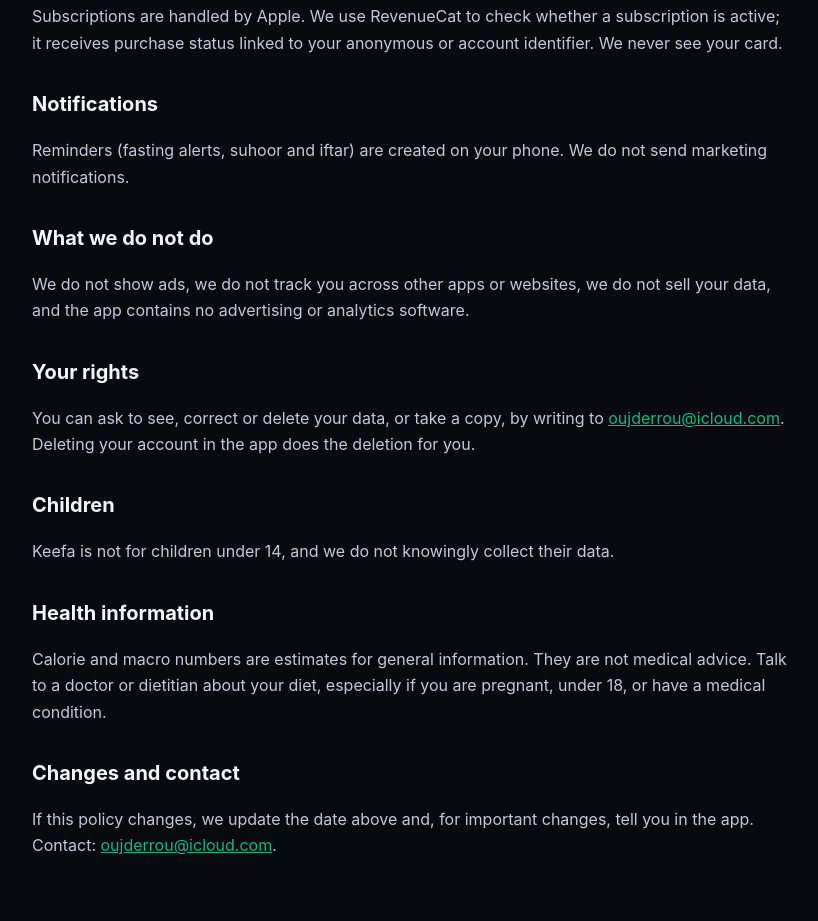
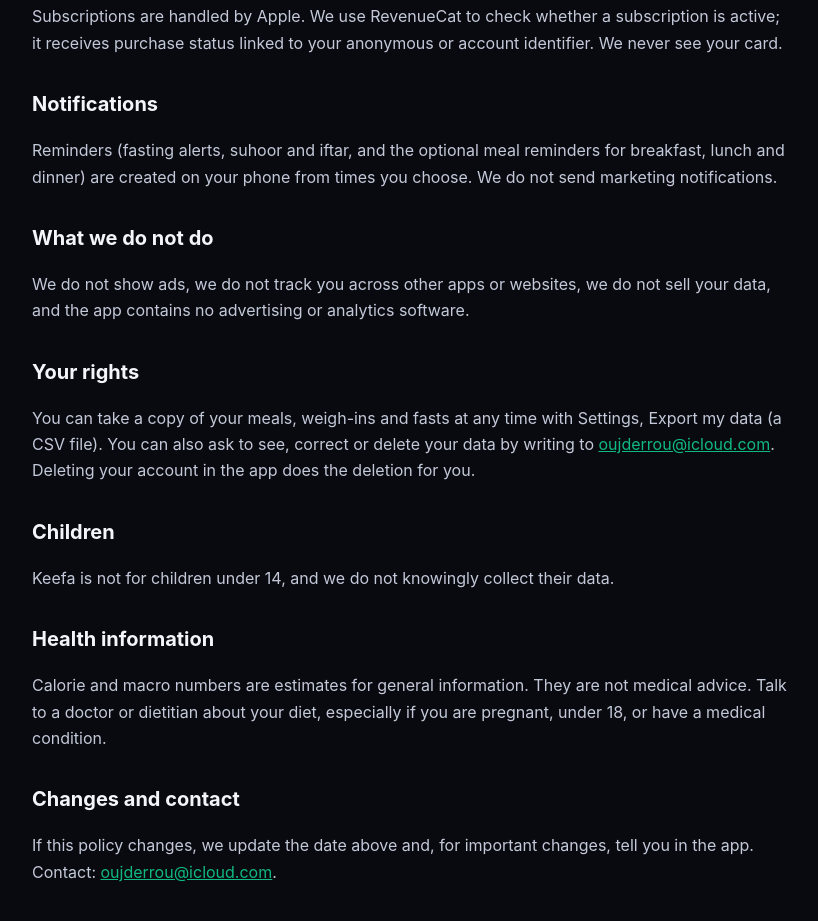
Before and after one commit to mouloudoujderou-star/wazna, a plain HTML site: page privacy.html in a window 1280 px wide. Shown: the part 1784-2705 px from the top of the page, without its empty margins (228-1046 px from the left). Drawn offline with Linux system fonts and the light colour scheme.

Commit message:
Privacy: meal reminders and data export

```diff
--- a/privacy.html
+++ b/privacy.html
@@ -45,13 +45,13 @@
 <p>Subscriptions are handled by Apple. We use RevenueCat to check whether a subscription is active; it receives purchase status linked to your anonymous or account identifier. We never see your card.</p>
 
 <h2>Notifications</h2>
-<p>Reminders (fasting alerts, suhoor and iftar) are created on your phone. We do not send marketing notifications.</p>
+<p>Reminders (fasting alerts, suhoor and iftar, and the optional meal reminders for breakfast, lunch and dinner) are created on your phone from times you choose. We do not send marketing notifications.</p>
 
 <h2>What we do not do</h2>
 <p>We do not show ads, we do not track you across other apps or websites, we do not sell your data, and the app contains no advertising or analytics software.</p>
 
 <h2>Your rights</h2>
-<p>You can ask to see, correct or delete your data, or take a copy, by writing to <a href="mailto:oujderrou@icloud.com">oujderrou@icloud.com</a>. Deleting your account in the app does the deletion for you.</p>
+<p>You can take a copy of your meals, weigh-ins and fasts at any time with Settings, Export my data (a CSV file). You can also ask to see, correct or delete your data by writing to <a href="mailto:oujderrou@icloud.com">oujderrou@icloud.com</a>. Deleting your account in the app does the deletion for you.</p>
 
 <h2>Children</h2>
 <p>Keefa is not for children under 14, and we do not knowingly collect their data.</p>
```
